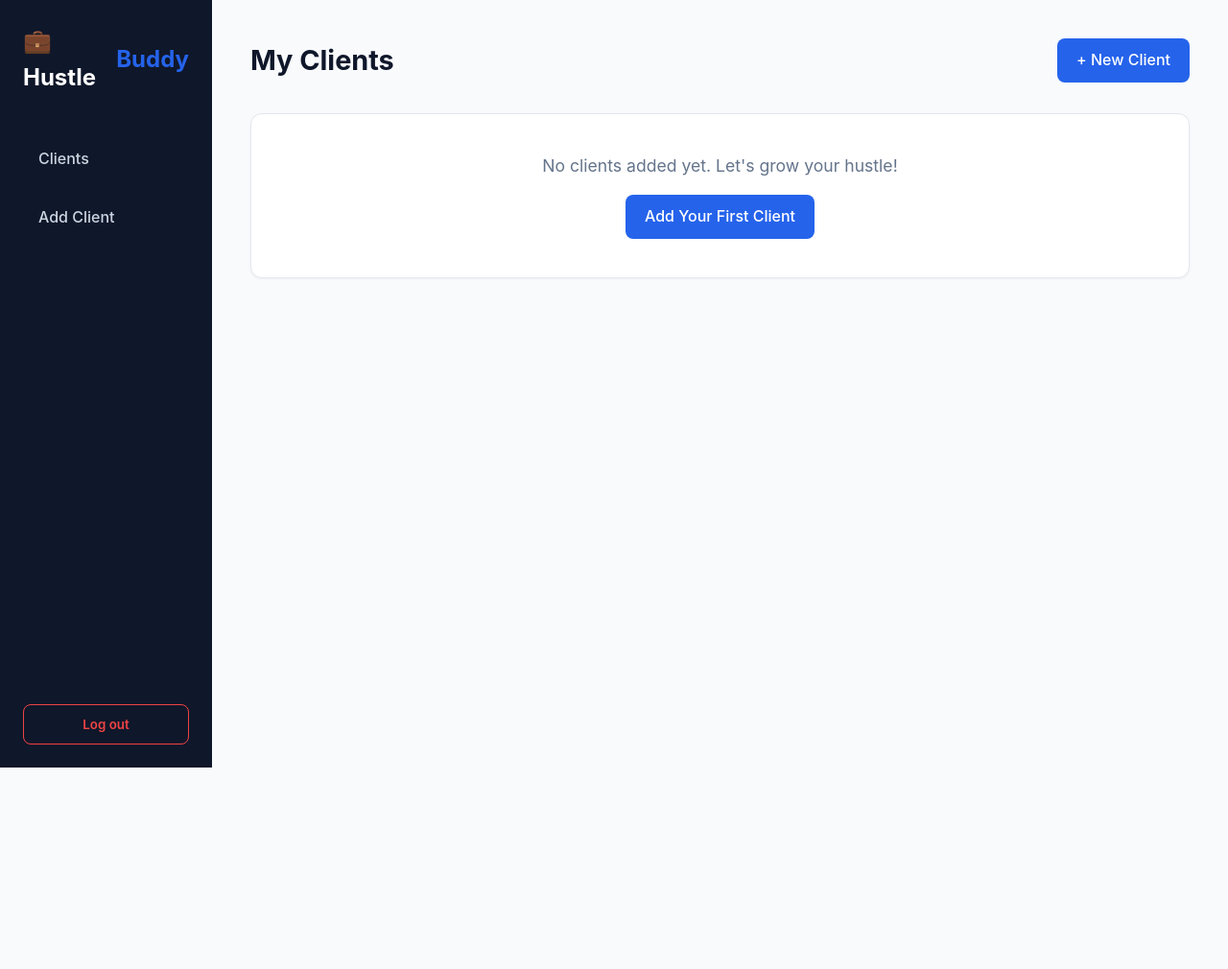
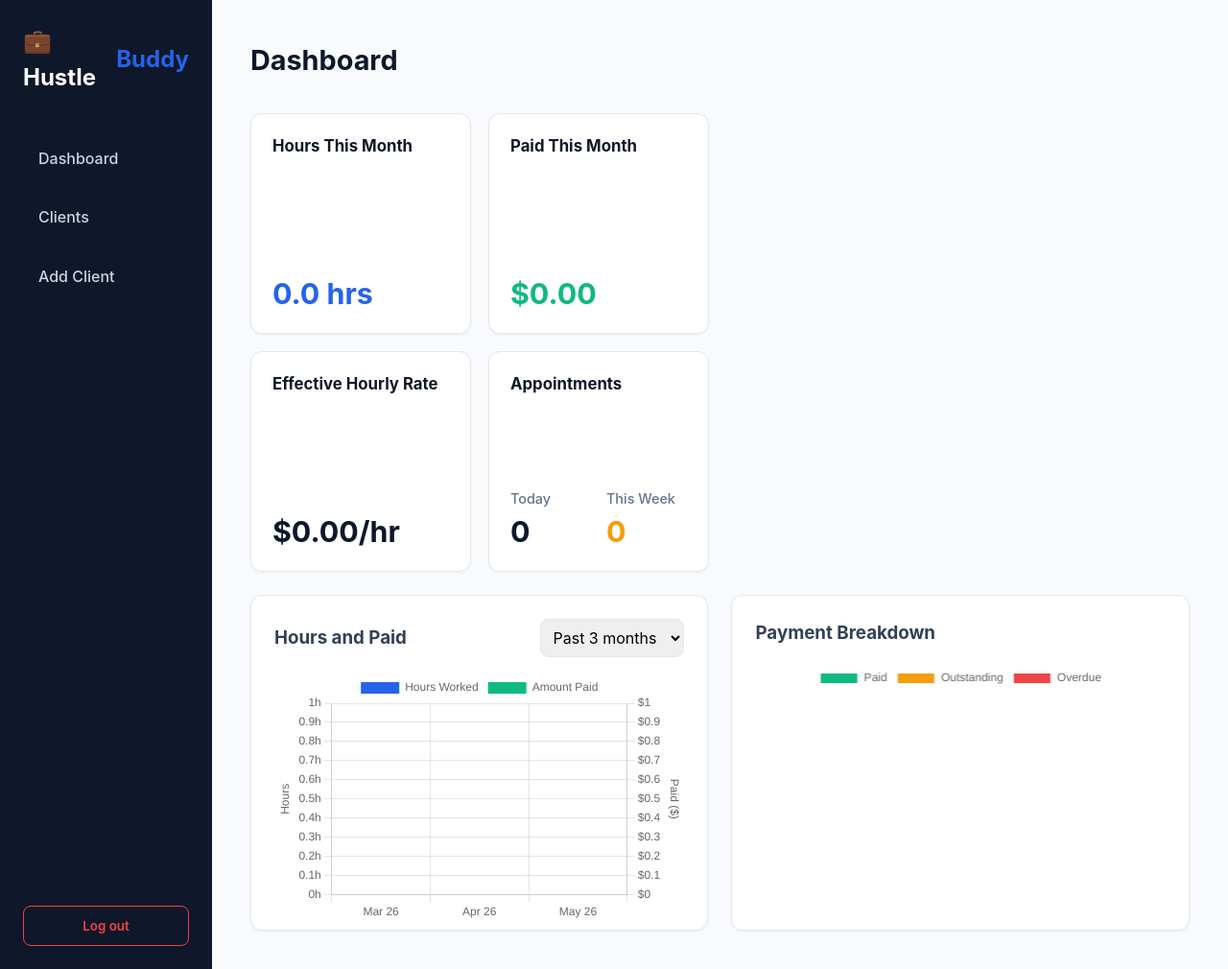
Before and after one commit to bradleyngwx-dot/HustleBuddy, a Django app: page / in a window 1280 px wide. Shown: the whole page at 96% size. Before the commit the page ends 800 px from the top, so only its background shows below. Run offline with Django 5.2, Linux system fonts and the light colour scheme; the visitor is signed in with stand-in values (Sample User, id 1); data that the repository does not hold is empty; parts of the project's set-up code (start-up, migrations or seed data) failed here and were passed over.

Commit message:
basic dashboard features
Add appointment pricing and automatically create/update related payments from appointments
- Link payments and time logs back to appointments to avoid duplicate generated records
- Add dashboard metrics for effective hourly rate, monthly paid totals, and payment breakdown
- Add grouped bar chart for hours worked vs amount paid over 3 or 12 months
- Add payment pie chart for paid, outstanding, and overdue amounts
- Update dashboard card layout and styling for compact metric cards
- Simplify appointment-generated payment editing to focus on payment status/date paid
- Add migrations for appointment pricing and appointment-backed payments

```diff
--- a/core/forms.py
+++ b/core/forms.py
@@ -1,5 +1,6 @@
 from django import forms
-from .models import Appointment, Client
+from django.utils import timezone
+from .models import Appointment, Client, Payment
 
 TIME_CHOICES = [
     (f"{hour:02d}:{minute:02d}", f"{hour:02d}:{minute:02d}")
@@ -22,14 +23,21 @@ class AppointmentForm(forms.ModelForm):
 
     class Meta:
         model = Appointment
-        fields = ["title", "date", "start_time", "end_time", "status", "notes"]
+        fields = ["title", "date", "start_time", "end_time", "price", "status", "notes"]
 
-from .models import TimeLog, Payment
+    def clean(self):
+        cleaned_data = super().clean()
+        status = cleaned_data.get("status")
+        start_time = cleaned_data.get("start_time")
+        end_time = cleaned_data.get("end_time")
 
-class TimeLogForm(forms.ModelForm):
-    class Meta:
-        model = TimeLog
-        fields = ['date', 'hours', 'description']
+        if status == "completed":
+            if not end_time:
+                self.add_error("end_time", "Add an end time before marking this appointment completed.")
+            elif start_time and end_time <= start_time:
+                self.add_error("end_time", "End time must be after start time.")
+
+        return cleaned_data
 
 class PaymentForm(forms.ModelForm):
     class Meta:
@@ -39,3 +47,35 @@ class PaymentForm(forms.ModelForm):
             'date_issued': forms.DateInput(attrs={'type': 'date'}),
             'date_paid': forms.DateInput(attrs={'type': 'date'}),
         }
+
+    def clean(self):
+        cleaned_data = super().clean()
+        status = cleaned_data.get("status")
+        date_issued = cleaned_data.get("date_issued")
+        date_paid = cleaned_data.get("date_paid")
+
+        if status == "paid" and not date_paid:
+            cleaned_data["date_paid"] = date_issued
+
+        return cleaned_data
+
+
+class PaymentStatusForm(forms.ModelForm):
+    class Meta:
+        model = Payment
+        fields = ["status", "date_paid"]
+        widgets = {
+            "date_paid": forms.DateInput(attrs={"type": "date"}),
+        }
+
+    def clean(self):
+        cleaned_data = super().clean()
+        status = cleaned_data.get("status")
+        date_paid = cleaned_data.get("date_paid")
+
+        if status == "paid" and not date_paid:
+            cleaned_data["date_paid"] = timezone.localdate()
+        elif status != "paid":
+            cleaned_data["date_paid"] = None
+
+        return cleaned_data
--- a/core/static/core/css/style.css
+++ b/core/static/core/css/style.css
@@ -150,6 +150,59 @@ body {
     gap: 24px;
 }
 
+.metric-grid {
+    display: grid;
+    grid-template-columns: repeat(2, minmax(190px, 230px));
+    gap: 18px;
+    margin-bottom: 24px;
+}
+
+.metric-card {
+    aspect-ratio: 1 / 1;
+    padding: 22px;
+    display: flex;
+    flex-direction: column;
+    justify-content: space-between;
+}
+
+.metric-card h3 {
+    margin-bottom: 14px;
+    color: var(--navy-base);
+    font-size: 1.05rem;
+    font-weight: 700;
+    line-height: 1.35;
+}
+
+.metric-value {
+    font-size: 1.9rem;
+    font-weight: 700;
+    line-height: 1.25;
+    margin-top: auto;
+}
+
+.metric-pair {
+    display: grid;
+    grid-template-columns: repeat(2, minmax(0, 1fr));
+    gap: 16px;
+    margin-top: auto;
+}
+
+.metric-pair .metric-value {
+    margin-top: 0;
+}
+
+.metric-label {
+    color: var(--text-muted);
+    font-size: 0.9rem;
+    font-weight: 500;
+    margin-bottom: 4px;
+}
+
+.metric-blue { color: var(--blue-primary); }
+.metric-green { color: var(--green-success); }
+.metric-navy { color: var(--navy-base); }
+.metric-yellow { color: var(--yellow-warning); }
+
 @media (max-width: 768px) {
     .dashboard-grid {
         grid-template-columns: 1fr;
@@ -160,6 +213,17 @@ body {
     .sidebar {
         width: 100%;
         padding: 16px;
+    }
+}
+
+@media (max-width: 520px) {
+    .metric-grid {
+        grid-template-columns: 1fr;
+    }
+
+    .metric-card {
+        aspect-ratio: auto;
+        min-height: 140px;
     }
 }
 
--- a/core/templates/core/add_appointment.html
+++ b/core/templates/core/add_appointment.html
@@ -49,6 +49,11 @@
         </div>
 
         <div class="form-group">
+            <label for="price">Total Price ($)</label>
+            <input type="number" name="price" id="price" class="form-control" step="0.01" min="0" value="0.00" required>
+        </div>
+
+        <div class="form-group">
             <label for="notes">Notes (Optional)</label>
             <textarea name="notes" id="notes" class="form-control" placeholder="Prep notes, meeting links, etc."></textarea>
         </div>
--- a/core/templates/core/base.html
+++ b/core/templates/core/base.html
@@ -16,6 +16,7 @@
                     💼 Hustle<span>Buddy</span>
                 </a>
                 <ul class="nav-links">
+                    <li><a href="{% url 'dashboard' %}">Dashboard</a></li>
                     <li><a href="{% url 'client_list' %}">Clients</a></li>
                     <li><a href="{% url 'add_client' %}">Add Client</a></li>
                 </ul>
--- a/core/templates/core/client_detail.html
+++ b/core/templates/core/client_detail.html
@@ -45,6 +45,7 @@
                         <div style="font-size: 0.9rem; color: var(--text-muted); margin-bottom: 8px;">
                             📅 {{ appointment.date }} at {{ appointment.start_time }}
                             {% if appointment.end_time %} to {{ appointment.end_time }}{% endif %}
+                            {% if appointment.price %} - ${{ appointment.price }}{% endif %}
                         </div>
 
                         {% if appointment.notes %}
@@ -76,15 +77,13 @@
         <p style="font-size: 2rem; font-weight: bold; color: var(--primary-blue);">
             {{ total_hours|floatformat:1 }} <span style="font-size: 1rem; color: gray;">hrs</span>
         </p>
-
-        <a href="{% url 'log_time' client.id %}" class="btn btn-primary btn-sm">+ Log Hours</a>
     </div>
 
     <!-- Payments -->
     <div class="card" style="border-left: 4px solid var(--green-success);">
         <div style="display: flex; justify-content: space-between; align-items: center; margin-bottom: 16px;">
             <h3 style="margin: 0;">Payments</h3>
-            <a href="{% url 'log_payment' client.id %}" class="btn btn-secondary" style="padding: 6px 12px; font-size: 0.85rem;">+ Add</a>
+            <a href="{% url 'log_payment' client.id %}" class="btn btn-secondary" style="padding: 6px 12px; font-size: 0.85rem;">+ Manual</a>
         </div>
 
         <div style="display: flex; gap: 24px; margin-bottom: 16px;">
--- /dev/null
+++ b/core/templates/core/dashboard.html
@@ -0,0 +1,161 @@
+{% extends 'core/base.html' %}
+
+{% block content %}
+<div class="page-header">
+    <h1 class="page-title">Dashboard</h1>
+</div>
+
+<div class="metric-grid">
+    <div class="card metric-card">
+        <h3>Hours This Month</h3>
+        <p class="metric-value metric-blue">
+            {{ total_hours_this_month|floatformat:1 }} hrs
+        </p>
+    </div>
+
+    <div class="card metric-card">
+        <h3>Paid This Month</h3>
+        <p class="metric-value metric-green">
+            ${{ total_paid_this_month|floatformat:2 }}
+        </p>
+    </div>
+
+    <div class="card metric-card">
+        <h3>Effective Hourly Rate</h3>
+        <p class="metric-value metric-navy">
+            ${{ effective_hourly_rate|floatformat:2 }}/hr
+        </p>
+    </div>
+
+    <div class="card metric-card">
+        <h3>Appointments</h3>
+        <div class="metric-pair">
+            <div>
+                <div class="metric-label">Today</div>
+                <div class="metric-value metric-navy">
+                    {{ appointments_today.count }}
+                </div>
+            </div>
+            <div>
+                <div class="metric-label">This Week</div>
+                <div class="metric-value metric-yellow">
+                    {{ upcoming_appointments.count }}
+                </div>
+            </div>
+        </div>
+    </div>
+</div>
+
+<div class="dashboard-grid">
+    <div class="card" style="height: 350px;">
+        <div style="display: flex; justify-content: space-between; align-items: center; gap: 16px; margin-bottom: 16px;">
+            <h3 style="margin: 0;">Hours and Paid</h3>
+            <form method="get">
+                <select name="hours_range" class="form-control" style="width: 150px; padding: 8px;" onchange="this.form.submit()">
+                    <option value="3" {% if selected_hours_range == "3" %}selected{% endif %}>Past 3 months</option>
+                    <option value="12" {% if selected_hours_range == "12" %}selected{% endif %}>Past 12 months</option>
+                </select>
+            </form>
+        </div>
+        <div style="height: 260px;">
+            <canvas id="hoursChart"></canvas>
+        </div>
+    </div>
+
+    <div class="card" style="height: 350px;">
+        <h3 style="margin-bottom: 16px;">Payment Breakdown</h3>
+        <div style="height: 260px;">
+            <canvas id="paymentPieChart"></canvas>
+        </div>
+    </div>
+</div>
+
+{{ chart_data|json_script:"dashboard-chart-data" }}
+{{ payment_pie_data|json_script:"payment-pie-data" }}
+
+<script src="https://cdn.jsdelivr.net/npm/chart.js"></script>
+<script>
+    const dashboardData = JSON.parse(
+        document.getElementById("dashboard-chart-data").textContent
+    );
+
+    new Chart(document.getElementById("hoursChart"), {
+        type: "bar",
+        data: {
+            labels: dashboardData.labels,
+            datasets: [
+                {
+                    label: "Hours Worked",
+                    data: dashboardData.hours,
+                    backgroundColor: "#2563EB",
+                    borderRadius: 6,
+                    yAxisID: "hours"
+                },
+                {
+                    label: "Amount Paid",
+                    data: dashboardData.paid,
+                    backgroundColor: "#10B981",
+                    borderRadius: 6,
+                    yAxisID: "paid"
+                }
+            ]
+        },
+        options: {
+            responsive: true,
+            maintainAspectRatio: false,
+            scales: {
+                hours: {
+                    beginAtZero: true,
+                    position: "left",
+                    ticks: {
+                        callback: function(value) {
+                            return value + "h";
+                        }
+                    },
+                    title: {
+                        display: true,
+                        text: "Hours"
+                    }
+                },
+                paid: {
+                    beginAtZero: true,
+                    position: "right",
+                    grid: {
+                        drawOnChartArea: false
+                    },
+                    ticks: {
+                        callback: function(value) {
+                            return "$" + value;
+                        }
+                    },
+                    title: {
+                        display: true,
+                        text: "Paid ($)"
+                    }
+                }
+            }
+        }
+    });
+
+    const paymentPieData = JSON.parse(
+        document.getElementById("payment-pie-data").textContent
+    );
+
+    new Chart(document.getElementById("paymentPieChart"), {
+        type: "doughnut",
+        data: {
+            labels: paymentPieData.labels,
+            datasets: [
+                {
+                    data: paymentPieData.values,
+                    backgroundColor: ["#10B981", "#F59E0B", "#EF4444"]
+                }
+            ]
+        },
+        options: {
+            responsive: true,
+            maintainAspectRatio: false
+        }
+    });
+</script>
+{% endblock %}
--- a/core/templates/core/edit_appointment.html
+++ b/core/templates/core/edit_appointment.html
@@ -49,6 +49,11 @@
         </div>
 
         <div class="form-group">
+            <label for="price">Price ($)</label>
+            <input type="number" name="price" id="price" class="form-control" step="0.01" min="0" value="{{ appointment.price }}" required>
+        </div>
+
+        <div class="form-group">
             <label for="notes">Notes (Optional)</label>
             <textarea name="notes" id="notes" class="form-control">{{ form.notes.value|default_if_none:appointment.notes|default_if_none:'' }}</textarea>
         </div>
--- a/core/urls.py
+++ b/core/urls.py
@@ -4,7 +4,8 @@ from django.views.generic import RedirectView
 from . import views
 
 urlpatterns = [
-    path("", views.client_list, name="home"),
+    path("", views.dashboard, name="home"),
+    path("dashboard/", views.dashboard, name="dashboard"),
     path("clients/", views.client_list, name="client_list"),
     path("schedule/", views.schedule, name="schedule"),
     path("clients/add/", views.add_client, name="add_client"),
@@ -15,7 +16,6 @@ urlpatterns = [
     path("clients/<int:client_id>/appointments/add/", views.add_appointment, name="add_appointment"),
     path("appointments/<int:appointment_id>/edit/", views.edit_appointment, name="edit_appointment"),
     path("appointments/<int:appointment_id>/delete/", views.delete_appointment, name="delete_appointment"),
-    path("client/<int:client_id>/log-time/", views.log_time, name="log_time"),
     path("clients/<int:client_id>/log-payment/", views.log_payment, name="log_payment"),
     path("payments/<int:payment_id>/edit/", views.edit_payment, name="edit_payment"),
     path("payments/<int:payment_id>/delete/", views.delete_payment, name="delete_payment"),
--- a/core/views.py
+++ b/core/views.py
@@ -1,8 +1,78 @@
+from datetime import date, datetime, timedelta
+from decimal import Decimal
+
 from django.shortcuts import render, redirect, get_object_or_404
 from django.contrib.auth.decorators import login_required
-from .forms import AppointmentForm, ClientForm, UserSignUpForm, TimeLogForm, PaymentForm
-from .models import Appointment, Client, Payment
-from django.db.models import Sum
+from .forms import AppointmentForm, ClientForm, PaymentForm, PaymentStatusForm
+from .models import Appointment, Client, Payment, TimeLog
+from django.db.models import Q, Sum
+from django.db.models.functions import TruncMonth
+from django.utils import timezone
+
+
+def shift_month(month_start, offset):
+    month_index = (month_start.year * 12) + month_start.month - 1 + offset
+    return date(month_index // 12, (month_index % 12) + 1, 1)
+
+
+def appointment_duration_hours(appointment):
+    if not appointment.end_time:
+        return None
+
+    start = datetime.combine(appointment.date, appointment.start_time)
+    end = datetime.combine(appointment.date, appointment.end_time)
+
+    if end <= start:
+        return None
+
+    hours = Decimal(str((end - start).total_seconds() / 3600))
+    return hours.quantize(Decimal("0.01"))
+
+
+def sync_time_log_for_appointment(appointment):
+    if appointment.status != "completed":
+        TimeLog.objects.filter(appointment=appointment).delete()
+        return
+
+    hours = appointment_duration_hours(appointment)
+    if hours is None:
+        TimeLog.objects.filter(appointment=appointment).delete()
+        return
+
+    TimeLog.objects.update_or_create(
+        appointment=appointment,
+        defaults={
+            "client": appointment.client,
+            "date": appointment.date,
+            "hours": hours,
+            "description": f"Completed appointment: {appointment.title}",
+        },
+    )
+
+
+def sync_payment_for_appointment(appointment):
+    if appointment.price <= 0:
+        Payment.objects.filter(appointment=appointment).delete()
+        return
+
+    payment, created = Payment.objects.get_or_create(
+        appointment=appointment,
+        defaults={
+            "client": appointment.client,
+            "amount": appointment.price,
+            "date_issued": appointment.date,
+            "status": "pending",
+            "description": f"Appointment: {appointment.title}",
+        },
+    )
+
+    if not created:
+        payment.client = appointment.client
+        payment.amount = appointment.price
+        payment.date_issued = appointment.date
+        payment.description = f"Appointment: {appointment.title}"
+        payment.save(update_fields=["client", "amount", "date_issued", "description"])
+
 
 @login_required
 def add_client(request):
@@ -83,6 +153,8 @@ def add_appointment(request, client_id):
             # -----------------------------------------------------------
 
             appointment.save()
+            sync_time_log_for_appointment(appointment)
+            sync_payment_for_appointment(appointment)
             return redirect("client_detail", client_id=client.id)
 
     else:
@@ -117,7 +189,9 @@ def edit_appointment(request, appointment_id):
             # -----------------------------------------------------------
 
             apt.save()
-            return redirect("client_detail", client_id=appointment.client.id)
+            sync_time_log_for_appointment(apt)
+            sync_payment_for_appointment(apt)
+            return redirect("client_detail", client_id=apt.client.id)
 
     else:
         form = AppointmentForm(instance=appointment)
@@ -164,13 +238,14 @@ def log_payment(request, client_id):
 @login_required
 def edit_payment(request, payment_id):
     payment = get_object_or_404(Payment, id=payment_id, client__owner=request.user)
+    form_class = PaymentStatusForm if payment.appointment_id else PaymentForm
     if request.method == "POST":
-        form = PaymentForm(request.POST, instance=payment)
+        form = form_class(request.POST, instance=payment)
         if form.is_valid():
             form.save()
             return redirect("client_detail", client_id=payment.client.id)
     else:
-        form = PaymentForm(instance=payment)
+        form = form_class(instance=payment)
     return render(request, "core/edit_payment.html", {"form": form, "payment": payment})
 
 @login_required
@@ -183,15 +258,111 @@ def delete_payment(request, payment_id):
     return render(request, "core/delete_payment.html", {"payment": payment})
 
 @login_required
-def log_time(request, client_id):
-    client = get_object_or_404(Client, id=client_id, owner=request.user)
-    if request.method == "POST":
-        form = TimeLogForm(request.POST)
-        if form.is_valid():
-            time_log = form.save(commit=False)
-            time_log.client = client
-            time_log.save()
-            return redirect("client_detail", client_id=client.id)
+def dashboard(request):
+    today = timezone.localdate()
+    month_start = today.replace(day=1)
+    next_month = (month_start + timedelta(days=32)).replace(day=1)
+    selected_hours_range = request.GET.get("hours_range", "3")
+    if selected_hours_range not in {"3", "12"}:
+        selected_hours_range = "3"
+    hours_month_count = int(selected_hours_range)
+
+    time_logs = TimeLog.objects.filter(
+        client__owner=request.user
+    )
+    hours = time_logs.filter(date__gte=month_start, date__lt=next_month).aggregate(total=Sum("hours", default=0))["total"]
+    paid = Payment.objects.filter(client__owner=request.user, status="paid").filter(
+        Q(date_paid__gte=month_start, date_paid__lt=next_month)
+        | Q(date_paid__isnull=True, date_issued__gte=month_start, date_issued__lt=next_month)
+    )
+    total_hours_this_month = hours or Decimal("0")
+    total_paid_this_month = paid.aggregate(total=Sum("amount", default=0))["total"] or Decimal("0")
+    if total_hours_this_month > 0:
+        effective_hourly_rate = total_paid_this_month / total_hours_this_month
     else:
-        form = TimeLogForm()
-    return render(request, "core/log_time.html", {"form": form, "client": client})
+        effective_hourly_rate = Decimal("0")
+    appointments_today = Appointment.objects.filter(owner=request.user, date=today)
+    upcoming_appointments = (Appointment.objects.filter(owner=request.user,date__gte=today,date__lte=today + timedelta(days=7),)
+        .filter(status="upcoming").order_by("date", "start_time"))
+
+    chart_months = [
+        shift_month(month_start, offset)
+        for offset in range(-(hours_month_count - 1), 1)
+    ]
+    chart_month_keys = [month.strftime("%Y-%m") for month in chart_months]
+    monthly_hours = {key: Decimal("0") for key in chart_month_keys}
+    monthly_paid = {key: Decimal("0") for key in chart_month_keys}
+
+    for row in (
+        time_logs.filter(date__gte=chart_months[0], date__lt=next_month)
+        .annotate(month=TruncMonth("date"))
+        .values("month")
+        .annotate(total=Sum("hours"))
+        .order_by("month")
+    ):
+        key = row["month"].strftime("%Y-%m")
+        monthly_hours[key] = row["total"] or Decimal("0")
+
+    for row in (
+        Payment.objects.filter(
+            client__owner=request.user,
+            status="paid",
+            date_paid__gte=chart_months[0],
+            date_paid__lt=next_month,
+        )
+        .annotate(month=TruncMonth("date_paid"))
+        .values("month")
+        .annotate(total=Sum("amount"))
+        .order_by("month")
+    ):
+        key = row["month"].strftime("%Y-%m")
+        monthly_paid[key] = row["total"] or Decimal("0")
+
+    for row in (
+        Payment.objects.filter(
+            client__owner=request.user,
+            status="paid",
+            date_paid__isnull=True,
+            date_issued__gte=chart_months[0],
+            date_issued__lt=next_month,
+        )
+        .annotate(month=TruncMonth("date_issued"))
+        .values("month")
+        .annotate(total=Sum("amount"))
+        .order_by("month")
+    ):
+        key = row["month"].strftime("%Y-%m")
+        monthly_paid[key] += row["total"] or Decimal("0")
+
+    chart_data = {
+        "labels": [month.strftime("%b %y") for month in chart_months],
+        "hours": [float(monthly_hours[key]) for key in chart_month_keys],
+        "paid": [float(monthly_paid[key]) for key in chart_month_keys],
+    }
+
+    payment_totals = Payment.objects.filter(client__owner=request.user).aggregate(
+        paid=Sum("amount", filter=Q(status="paid"), default=0),
+        outstanding=Sum("amount", filter=Q(status="pending"), default=0),
+        overdue=Sum("amount", filter=Q(status="overdue"), default=0),
+    )
+    payment_pie_data = {
+        "labels": ["Paid", "Outstanding", "Overdue"],
+        "values": [
+            float(payment_totals["paid"] or 0),
+            float(payment_totals["outstanding"] or 0),
+            float(payment_totals["overdue"] or 0),
+        ],
+    }
+
+    context = {
+        "total_hours_this_month": total_hours_this_month,
+        "total_paid_this_month": total_paid_this_month,
+        "effective_hourly_rate": effective_hourly_rate,
+        "appointments_today": appointments_today,
+        "upcoming_appointments": upcoming_appointments,
+        "chart_data": chart_data,
+        "selected_hours_range": selected_hours_range,
+        "payment_pie_data": payment_pie_data,
+    }
+
+    return render(request, "core/dashboard.html", context)
```
Also changed, not shown: core/models.py (+15 -0 lines), core/templates/core/edit_payment.html (+25 -0 lines), core/migrations/0007_timelog_appointment.py (added), core/migrations/0008_appointment_price_payment_appointment.py (added).
